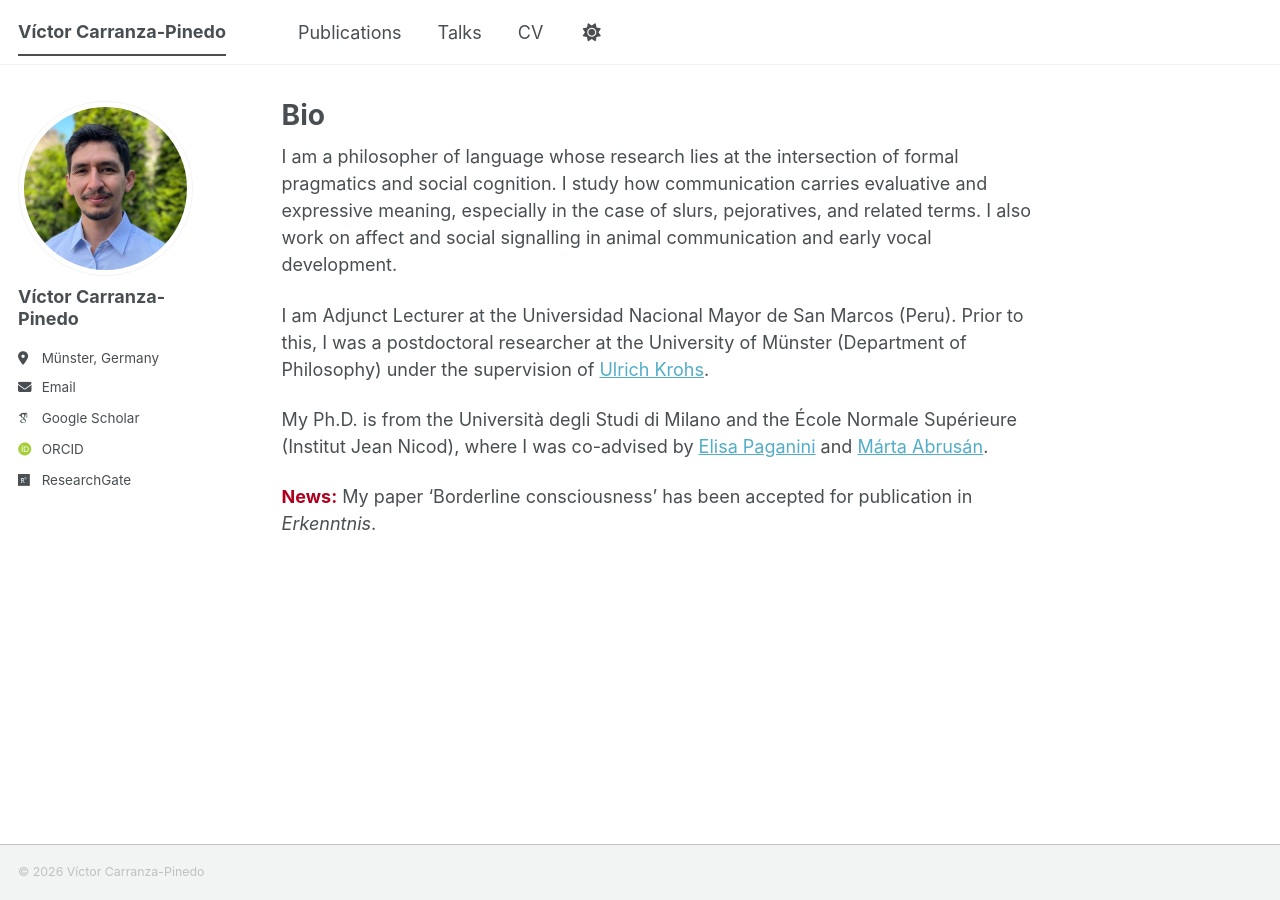
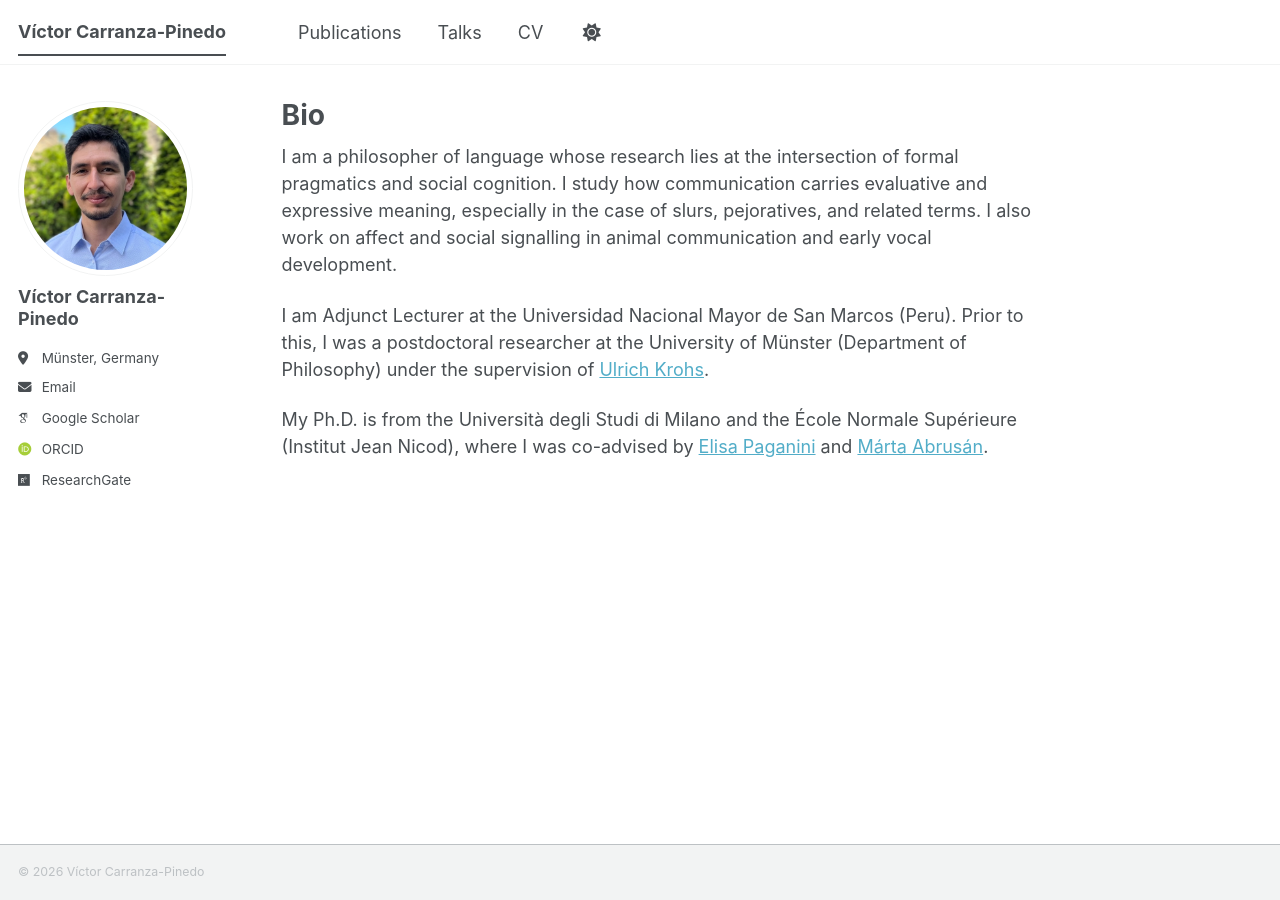
Before and after one commit to carranza-pinedo/carranza-pinedo.github.io, a Jekyll site: the page built from _pages/about.md, in a window 1280 px wide. Built offline with Jekyll 4.4.1, drawn with Linux system fonts in a browser that asks for light colours; some web fonts are replaced; a script bundle is joined from its source files by our own code; library files that are not in the unit come from our copies.

Commit message:
Update about.md

```diff
--- a/_pages/about.md
+++ b/_pages/about.md
@@ -14,5 +14,3 @@ I am a philosopher of language whose research lies at the intersection of formal
 I am Adjunct Lecturer at the Universidad Nacional Mayor de San Marcos (Peru). Prior to this, I was a postdoctoral researcher at the University of Münster (Department of Philosophy) under the supervision of [Ulrich Krohs](https://www.uni-muenster.de/PhilSem/mitglieder/krohs/krohs.html).
 
 My Ph.D. is from the Università degli Studi di Milano and the École Normale Supérieure (Institut Jean Nicod), where I was co-advised by [Elisa Paganini](https://www.unimi.it/en/ugov/person/elisa-paganini) and [Márta Abrusán](https://sites.google.com/site/martaabrusan/).
-
-<p> <strong style="color: #b00020;">News:</strong> My paper ‘Borderline consciousness’ has been accepted for publication in <em>Erkenntnis</em>. </p>
```
